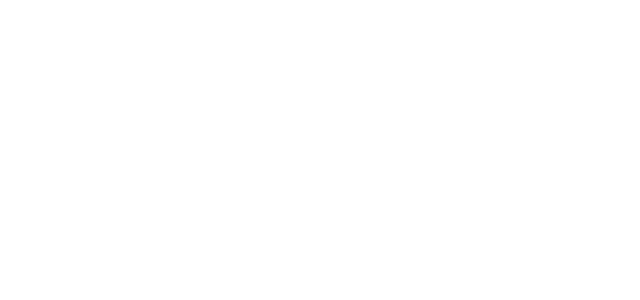
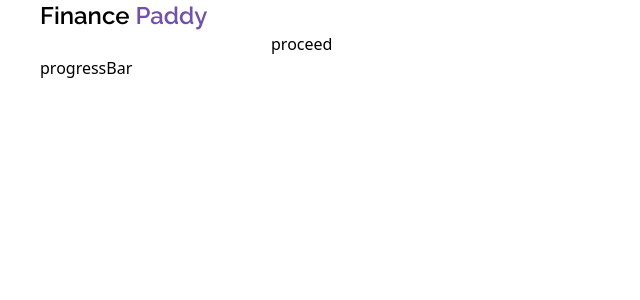
Before and after one commit to mabas-maryam/finance-paddy, a React (Vite) app: page /userinfo in a window 1280 px wide. Before the commit this address had no page. Shown: the top 300 px of the page, without its empty margins (0-640 px from the left). Built offline with nearby package versions, Linux system fonts and the light colour scheme.

Commit message:
started userInfo page

```diff
--- a/src/App.jsx
+++ b/src/App.jsx
@@ -6,6 +6,7 @@
 import SignIn from "./components/sign/SignIn"
 import SignUp from "./components/sign/SignUp"
 import Developers from "./components/Developers"
+import UserInfo from "./components/sign/UserInfo"
 
 function App() {
   return (
@@ -16,6 +17,7 @@
         <Route path="/signin" element={<SignIn />}  />
         <Route path="/signup" element={<SignUp />} />
         <Route path="/developers" element = {<Developers />} />
+        <Route path="/userinfo" element = {<UserInfo/>}/>
       </Routes>
       {/* <LandingPage /> */}
     </>
--- /dev/null
+++ b/src/components/sign/UserInfo.jsx
@@ -0,0 +1,31 @@
+import React from 'react'
+import { Link } from "react-router-dom";
+
+const UserInfo = () => {
+  return (
+    <div className="container mx-auto px-4 md:px-10">
+
+      <div className='secondParent'>
+
+        <div>
+        <Link
+            to="/"
+            className="justify-center items-center font-primaryFont text-2xl font-semibold"
+          >
+            Finance <span className="text-primary">Paddy</span>
+          </Link>
+        </div>
+
+        <form action="">
+            <input type="text" />
+            <button>proceed</button>
+        </form>
+
+        <div>progressBar</div>
+
+      </div>
+    </div>
+  )
+}
+
+export default UserInfo
```
